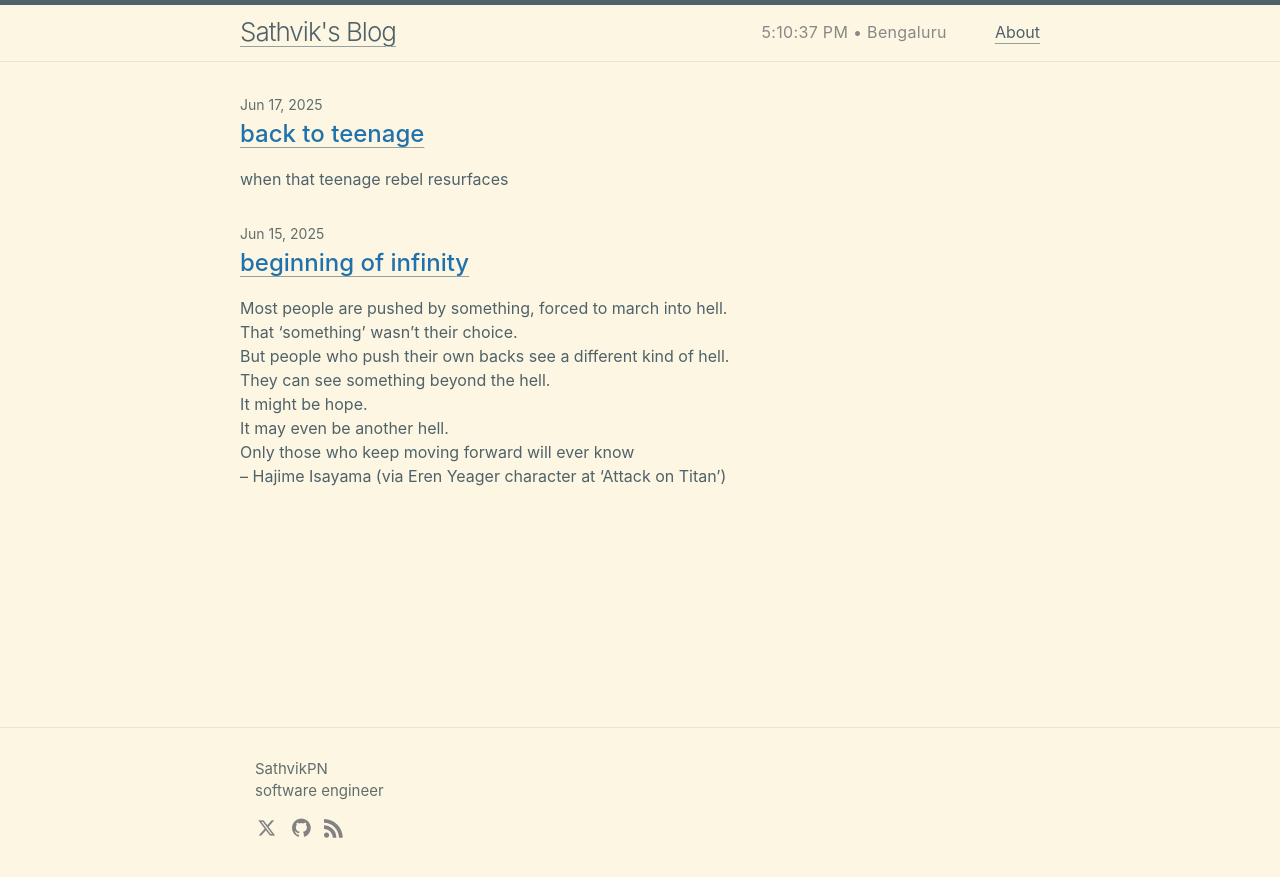
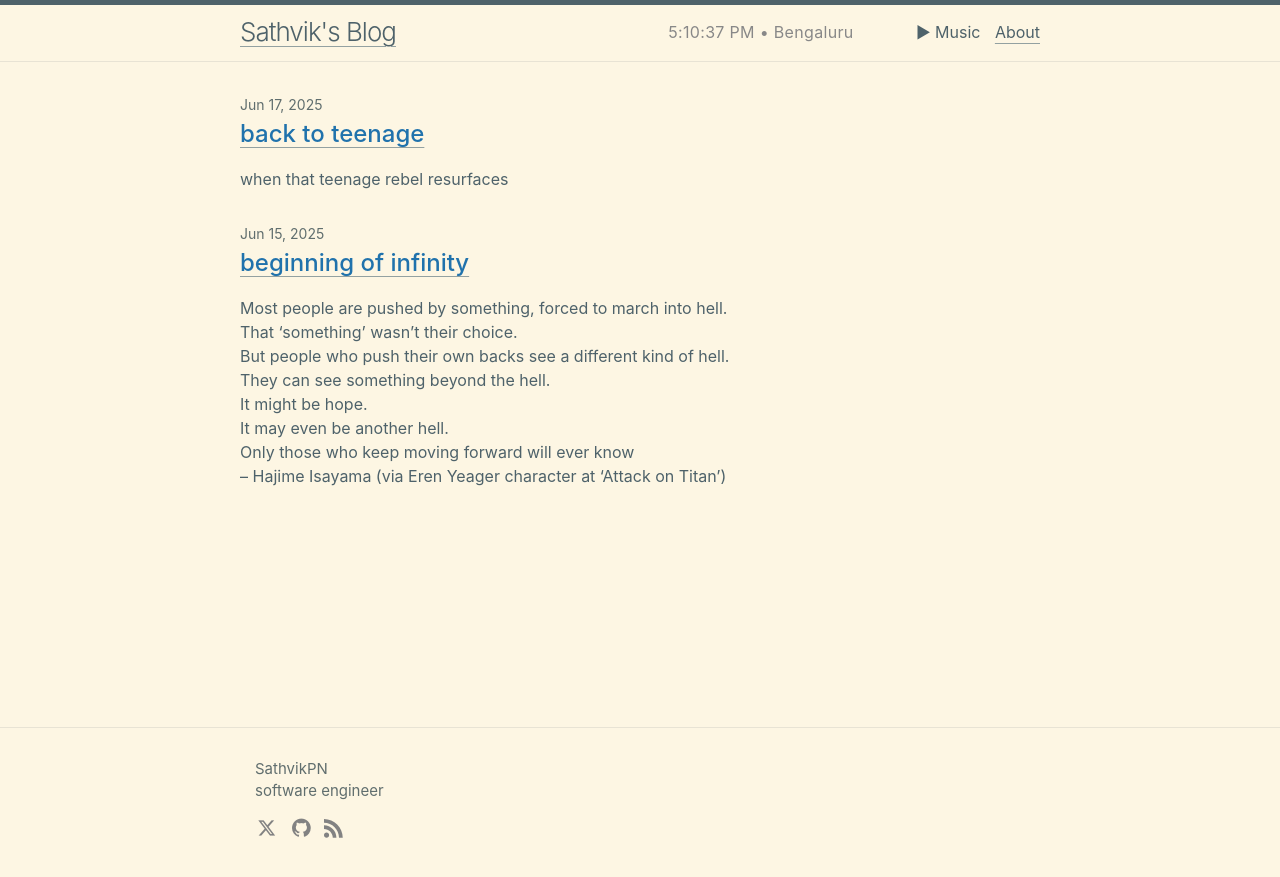
Before and after one commit to SathvikPN/blog, a Jekyll site: the page built from index.md, in a window 1280 px wide. Shown: the top 877 px of the page. Built offline with Jekyll 4.4.1, drawn with Linux system fonts in a browser that asks for light colours.

Commit message:
add additional ambient music

```diff
--- a/_includes/header.html
+++ b/_includes/header.html
@@ -7,8 +7,29 @@
     <a class="site-title" rel="author" href="{{ '/' | relative_url }}">{{ site.title | escape }}</a>
 
     <span id="live-timer" class="live-timer"></span>
-    <span class="timer-separator" aria-hidden="true"> </span>
+    <span class="timer-separator" aria-hidden="true"></span>
+
+    <!-- Music button: simple text, blends with background, placed before nav -->
+    <button id="music-btn"
+      aria-label="Play or pause background music"
+      style="
+        background: none;
+        border: none;
+        color: inherit;
+        font-size: 1em;
+        cursor: pointer;
+        padding: 0 0.7em;
+        margin: 0 0.2em;
+        border-radius: 4px;
+        font-family: inherit;
+        transition: background 0.2s, color 0.2s;
+      "
+      onmouseover="this.style.background='#ececec';"
+      onmouseout="this.style.background='none';"
+    >► Music</button>
+    <audio id="music-audio" src="/assets/sample.mp3" preload="auto"></audio>
     <script>
+      // Timer
       (function() {
         function updateTimer() {
           const timer = document.getElementById('live-timer');
@@ -25,6 +46,21 @@
         updateTimer();
         setInterval(updateTimer, 1000);
       })();
+      // Music button
+      const musicBtn = document.getElementById('music-btn');
+      const musicAudio = document.getElementById('music-audio');
+      let musicPlaying = false;
+      musicBtn.onclick = function() {
+        if (!musicPlaying) {
+          musicAudio.play();
+          musicBtn.textContent = '⏸︎ Music';
+          musicPlaying = true;
+        } else {
+          musicAudio.pause();
+          musicBtn.textContent = '► Music';
+          musicPlaying = false;
+        }
+      };
     </script>
     <style>
     .site-header .wrapper {
@@ -55,9 +91,13 @@
     .site-nav {
       order: 3;
     }
+    #music-btn {
+      order: 2;
+    }
     @media (max-width: 700px) {
       .live-timer,
-      .timer-separator {
+      .timer-separator,
+      #music-btn {
         display: none;
       }
     }
```
Also changed, not shown: 1 other file. Lines whose indentation alone changed are shown as unchanged.
